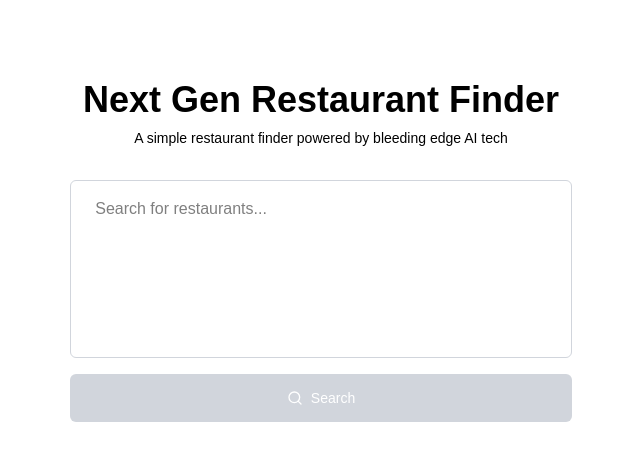
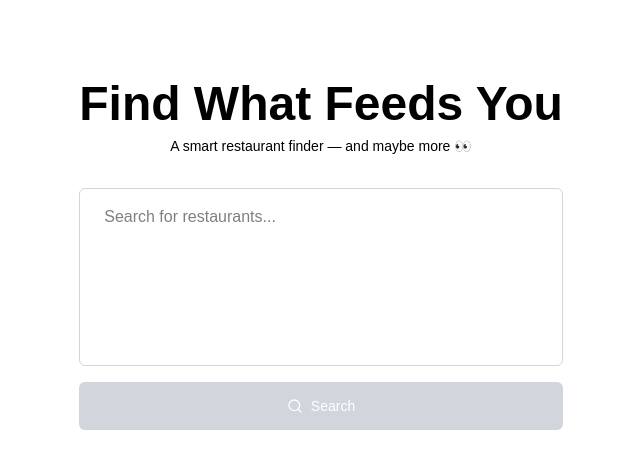
Before and after one commit to kobz2414/restaurant-finder-ai, a React (Vite) app in the folder frontend/: page / in a window 1280 px wide. Shown: the top 468 px of the page, without its empty margins (319-959 px from the left). Built offline with nearby package versions, Linux system fonts and the light colour scheme; no server answers.

Commit message:
feat: update landing page title and description

```diff
--- a/frontend/src/App.tsx
+++ b/frontend/src/App.tsx
@@ -81,11 +81,11 @@ function App() {
     <>
       <div className="flex justify-center">
         <div className="flex flex-col max-w-3xl items-center py-20">
-          <p className="sm:text-4xl text-2xl text-center font-bold">
-            Next Gen Restaurant Finder
+          <p className="sm:text-5xl text-3xl text-center font-bold">
+            Find What Feeds You
           </p>
           <p className="px-16 text-sm pt-2 text-center">
-            A simple restaurant finder powered by bleeding edge AI tech
+            A smart restaurant finder — and maybe more 👀
           </p>
           <div className="w-full max-w-lg mt-8 md:px-0 px-8">
             <div className="flex flex-col">
```
